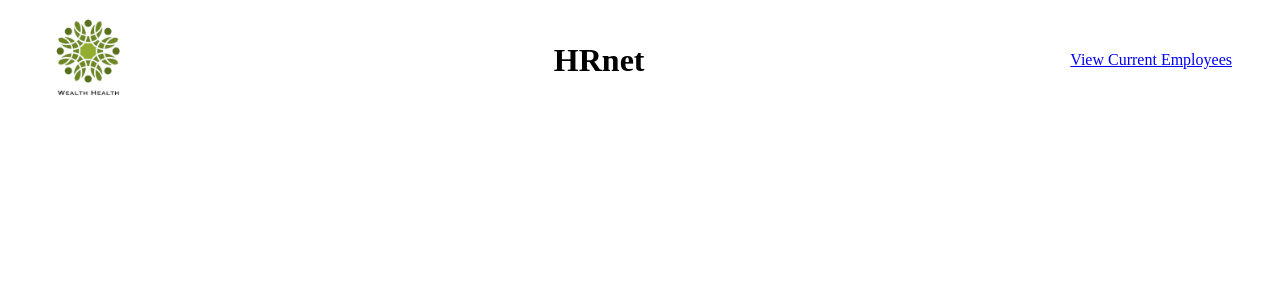
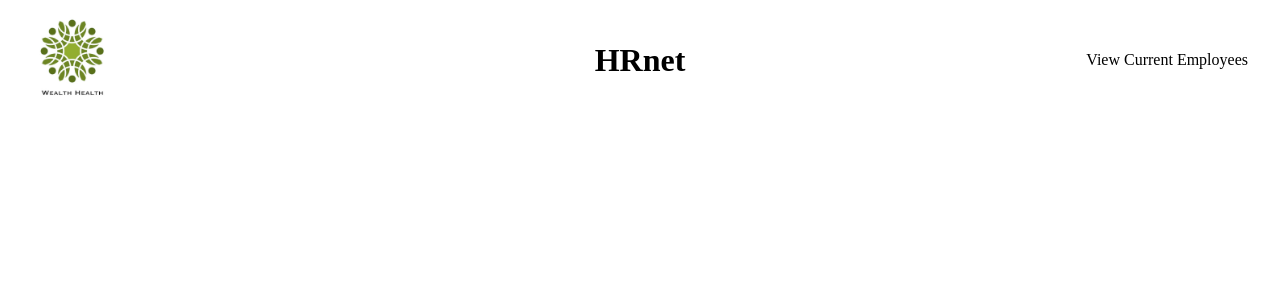
Before and after one commit to soun1005/op-p14_HRNet, a React (Create React App) app: page / in a window 1280 px wide. Shown: the top 300 px of the page. Built offline with nearby package versions, Linux system fonts and the light colour scheme.

Commit message:
nav bar classname and global css

```diff
--- a/src/components/navBar/index.tsx
+++ b/src/components/navBar/index.tsx
@@ -18,8 +18,10 @@ const NavBar: React.FC<NavBarProps> = ({ page, link }) => {
         <img className={styles.img} src={Logo} alt="logo" />
       </NavLink>
 
-      <span className={styles.title}>HRnet</span>
-      <NavLink to={link}>{page}</NavLink>
+      <div className={styles.title}>HRnet</div>
+      <NavLink to={link} className={styles.link}>
+        {page}
+      </NavLink>
     </div>
   );
 };
--- a/src/components/navBar/navBar.module.css
+++ b/src/components/navBar/navBar.module.css
@@ -1,7 +1,6 @@
 .container {
-  /* background-color: rgb(229, 251, 138);
-  border: 7px dotted pink; */
   height: 120px;
+  width: 100%;
   display: flex;
   justify-content: space-between;
   align-items: center;
@@ -10,8 +9,19 @@
 .title {
   font-size: 2rem;
   font-weight: 600;
+  margin: 0 auto;
+  flex: 0;
 }
 
 .img {
   width: 80px;
 }
+
+.logo,
+.link {
+  flex: 1;
+}
+
+.link {
+  text-align: right;
+}
--- a/src/index.css
+++ b/src/index.css
@@ -1,5 +1,5 @@
 body {
-  padding: 0 3rem;
+  padding: 0 2rem;
 }
 
 /*! normalize.css v8.0.1 | MIT License | github.com/necolas/normalize.css */
@@ -79,6 +79,8 @@ pre {
 
 a {
   background-color: transparent;
+  text-decoration: none;
+  color: inherit;
 }
 
 /**
```
